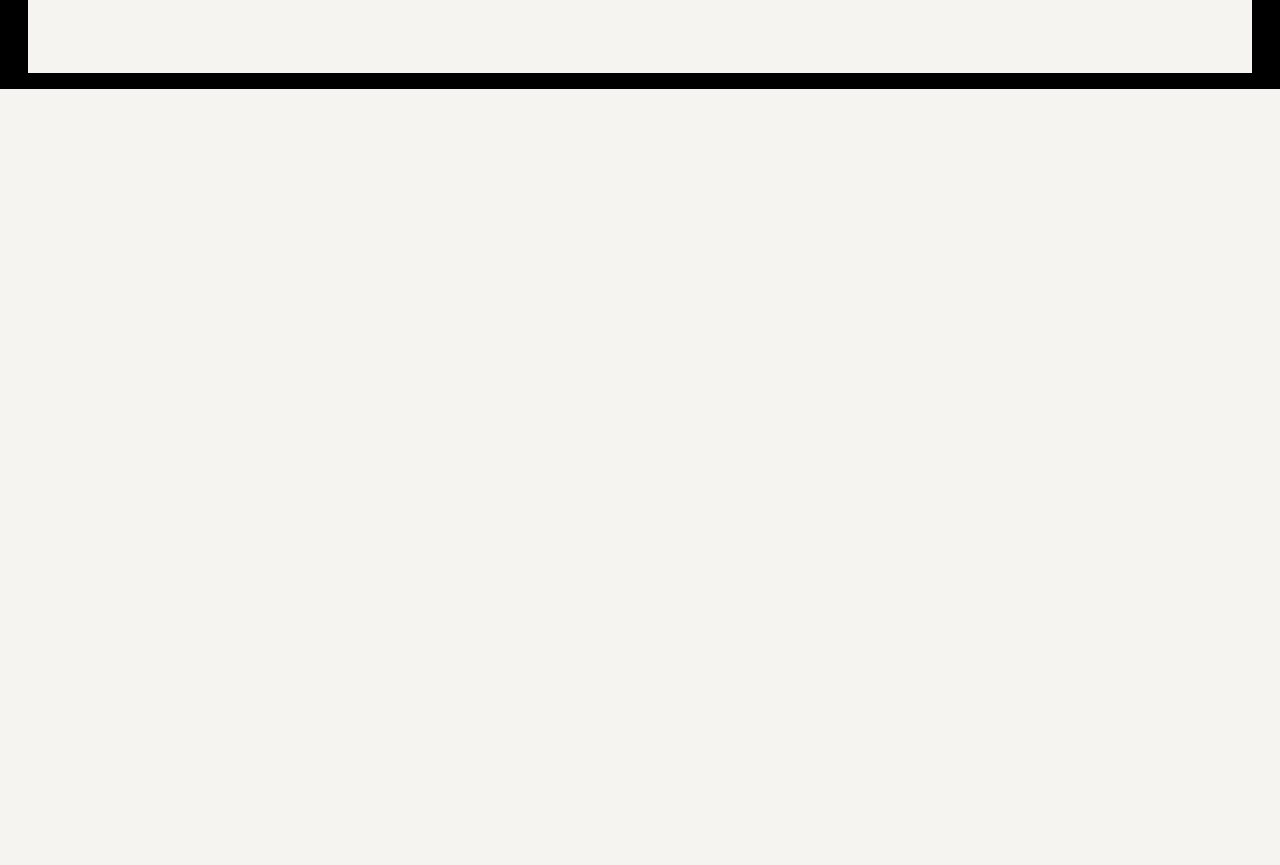
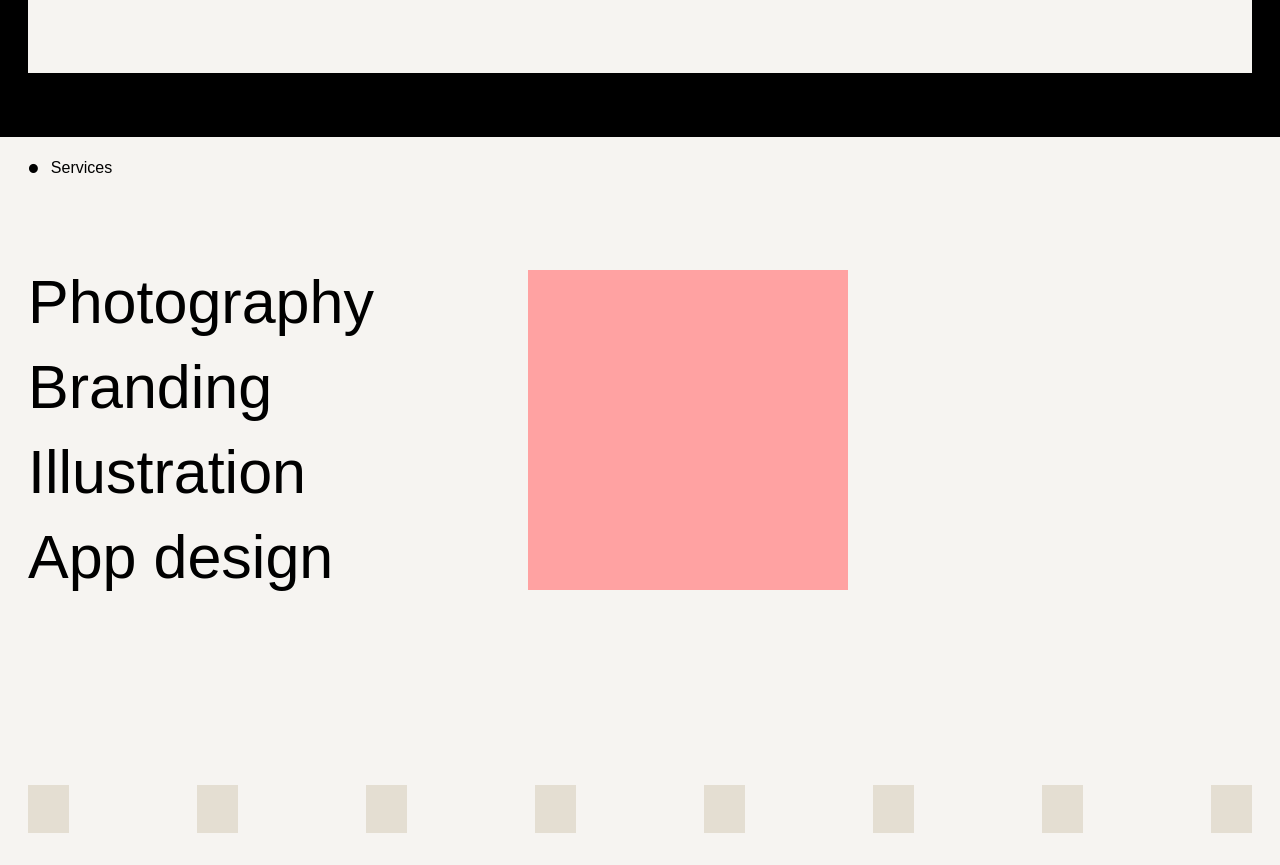
Before and after one commit to JoshuaDodofoli/placeholder, a Next.js app: page / in a window 1280 px wide. Shown: the part 2180-3045 px from the top of the page. Before the commit the page ends 2269 px from the top, so only its background shows below. Built offline with nearby package versions, Linux system fonts and the light colour scheme; a web font is replaced by a local one.

Commit message:
Added services section

```diff
--- a/app/(home)/page.tsx
+++ b/app/(home)/page.tsx
@@ -1,5 +1,6 @@
 import Image from "next/image";
 import Wrapper from "../components/Wrapper";
+import { services } from "../utils/data";
 
 export default function Home() {
 
@@ -83,8 +84,49 @@ export default function Home() {
             </div>
           </div>
 
-          <div className="w-full aspect-square lg:aspect-video bg-paper mt-8">
+          <div className="w-full aspect-square lg:aspect-video bg-paper mt-8 mb-12">
 
+          </div>
+        </Wrapper>
+      </section>
+
+      <section className="w-full py-4">
+        <Wrapper>
+          <div className="flex flex-col justify-between h-[30vh] md:h-[60vh]">
+            <div className="flex items-center gap-3">
+              <span className="text-2xl leading-none font-bold">•</span>
+              <span className="font-medium">Services</span>
+            </div>
+            <div className="grid grid-cols-1 lg:grid-cols-[500px_1fr] items-center py-8 ">
+              <ul className="flex flex-col">
+                {
+                  services.map((service, idx) => {
+                    return (
+                      <li key={idx} className="list-none lg:py-3">
+                        <span className="text-3xl lg:text-5xl">{service}
+                        </span>
+                      </li>
+                    )
+                  })
+                }
+              </ul>
+              <div className="w-xs aspect-square hidden lg:block bg-red-300"></div>
+            </div>
+          </div>
+
+          <div className="h-[15vh]" />
+
+          <div className="w-full mt-8">
+            <div className="flex items-center justify-center gap-32">
+              {
+                [...Array(8)].map((_, idx) => {
+                  return (
+                    <div key={idx} className="size-12 bg-stone mb-4">
+                    </div>
+                  )
+                })
+              }
+            </div>
           </div>
         </Wrapper>
       </section>
--- a/app/utils/data.ts
+++ b/app/utils/data.ts
@@ -19,5 +19,11 @@ export const links = [
         name: "Pricing",
         path: "#pricing"
     },
+]
 
+export const services = [
+    "Photography",
+    "Branding",
+    "Illustration",
+    "App design",
 ]
```
